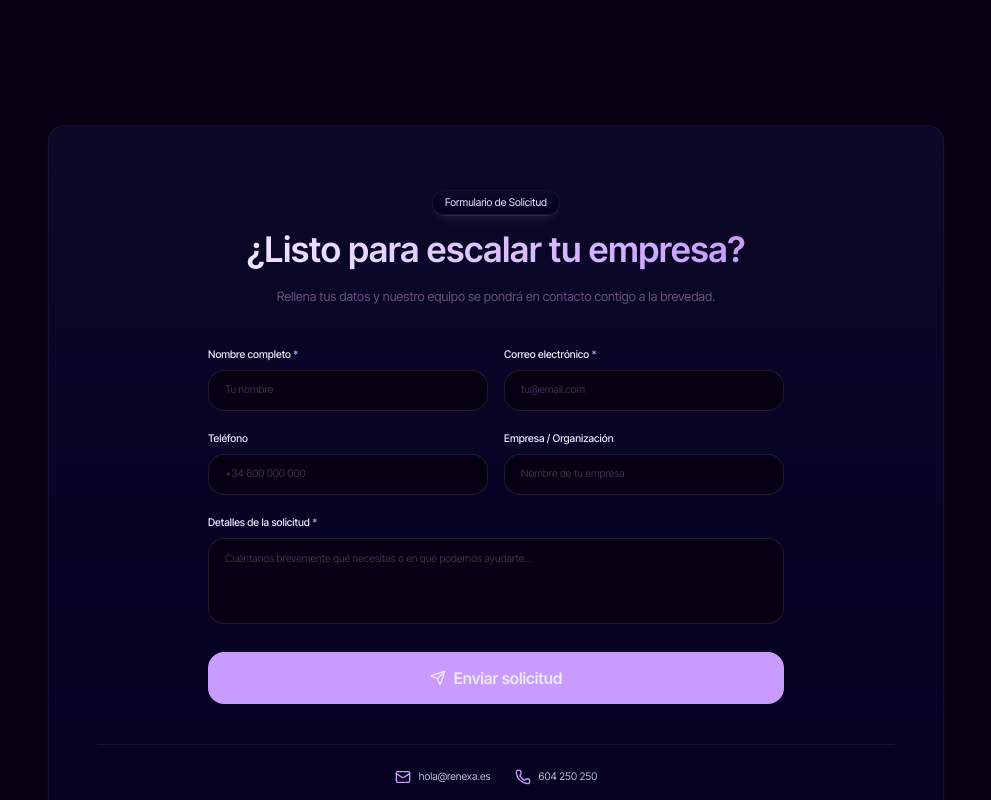
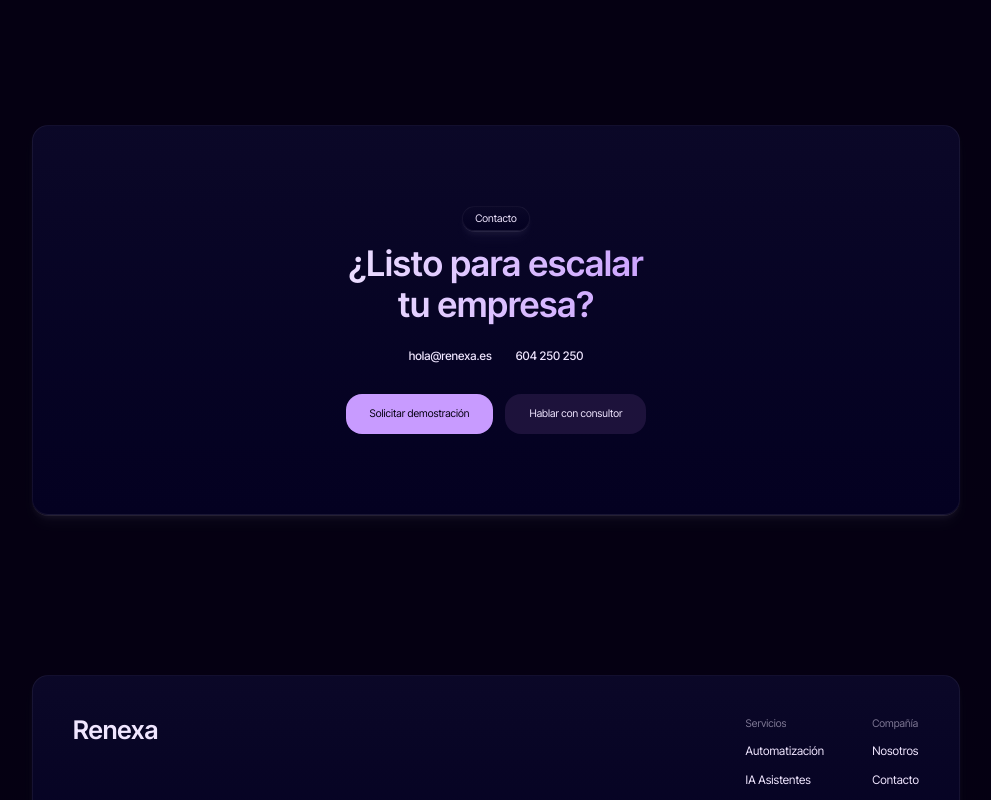
Before and after one commit to dmytro-webild/f5b8d2ee-e764-4972-8cdc-f74a4b5d5199, a React (Vite) app: page / in a window 1280 px wide. Shown: the part 4300-5100 px from the top of the page, without its empty margins (144-1135 px from the left). Built offline with nearby package versions, Linux system fonts and the light colour scheme; a web font is replaced by a local one.

Commit message:
Switch to version 10: modified src/pages/HomePage/sections/Contact.tsx

```diff
--- a/src/pages/HomePage/sections/Contact.tsx
+++ b/src/pages/HomePage/sections/Contact.tsx
@@ -1,180 +1,50 @@
 /* eslint-disable */
 // @ts-nocheck — generated by catalog-eject; runtime-correct but TS strict-mode false-positives on inlined catalog body
-import { useState } from "react";
 import ScrollReveal from "@/components/ui/ScrollReveal";
 import TextAnimation from "@/components/ui/TextAnimation";
-import { Mail, Phone, Send, Check } from "lucide-react";
+import Button from "@/components/ui/Button";
+
+const primaryButton = {
+  text: "Solicitar demostración",
+  href: "#contact"
+};
+const secondaryButton = {
+  text: "Hablar con consultor",
+  href: "#contact"
+};
 
 const ContactInline = () => {
-  const [formData, setFormData] = useState({
-    nombre: "",
-    email: "",
-    telefono: "",
-    empresa: "",
-    mensaje: ""
-  });
-  const [submitted, setSubmitted] = useState(false);
-
-  const handleChange = (e) => {
-    setFormData({ ...formData, [e.target.name]: e.target.value });
-  };
-
-  const handleSubmit = (e) => {
-    e.preventDefault();
-    const subject = encodeURIComponent(`Nueva solicitud de información de ${formData.nombre}`);
-    const body = encodeURIComponent(
-      `Nombre: ${formData.nombre}\n` +
-      `Email: ${formData.email}\n` +
-      `Teléfono: ${formData.telefono}\n` +
-      `Empresa: ${formData.empresa}\n\n` +
-      `Mensaje:\n${formData.mensaje}`
-    );
-    window.location.href = `mailto:hola@renexa.es?subject=${subject}&body=${body}`;
-    setSubmitted(true);
-  };
-
   return (
     <section aria-label="Contact section" className="py-20">
       <div className="w-content-width mx-auto">
         <ScrollReveal variant="slide-up">
-          <div className="flex flex-col items-center gap-8 md:gap-10 py-16 px-6 md:px-12 rounded card max-w-4xl mx-auto">
-            <div className="flex flex-col items-center gap-2 text-center max-w-2xl">
+          <div className="flex flex-col items-center gap-8 md:gap-10 py-20 px-8 rounded card">
+            <div className="flex flex-col items-center gap-2">
               <div className="px-3 py-1 mb-1 text-sm card rounded w-fit">
-                <p className="text-foreground">Formulario de Solicitud</p>
+                <p>{"Contacto"}</p>
               </div>
 
               <TextAnimation
-                text="¿Listo para escalar tu empresa?"
-                variant="slide-up"
+                text={"¿Listo para escalar tu empresa?"}
+                variant={"slide-up"}
                 gradientText={true}
                 tag="h2"
-                className="text-4xl md:text-5xl font-semibold text-center leading-tight text-balance"
+                className="md:max-w-8/10 text-5xl 2xl:text-6xl leading-[1.15] font-semibold text-center text-balance"
               />
 
-              <p className="text-accent text-base md:text-lg mt-2">
-                Rellena tus datos y nuestro equipo se pondrá en contacto contigo a la brevedad.
-              </p>
-            </div>
+              <div className="flex flex-col sm:flex-row items-center gap-6 mt-4 mb-2 text-foreground">
+                <a href="mailto:hola@renexa.es" className="flex items-center gap-2 hover:text-primary-cta transition-colors text-base font-medium">
+                  <span>hola@renexa.es</span>
+                </a>
+                <a href="tel:+34604250250" className="flex items-center gap-2 hover:text-primary-cta transition-colors text-base font-medium">
+                  <span>604 250 250</span>
+                </a>
+              </div>
 
-            {submitted ? (
-              <div className="w-full max-w-xl p-8 rounded card flex flex-col items-center text-center gap-4">
-                <div className="w-12 h-12 rounded-full bg-primary-cta/20 text-primary-cta flex items-center justify-center">
-                  <Check className="w-6 h-6" />
-                </div>
-                <h3 className="text-2xl font-bold text-foreground">¡Solicitud enviada!</h3>
-                <p className="text-accent text-sm md:text-base">
-                  Se ha preparado el mensaje para ser enviado a <strong>hola@renexa.es</strong>. Si no se abrió automáticamente tu cliente de correo, puedes escribirnos directamente.
-                </p>
-                <button
-                  onClick={() => setSubmitted(false)}
-                  className="mt-2 text-sm text-primary-cta hover:underline font-medium cursor-pointer"
-                >
-                  Enviar otra solicitud
-                </button>
+              <div className="flex flex-wrap justify-center gap-3 mt-2 md:mt-3">
+                <Button text={primaryButton.text} href="mailto:hola@renexa.es" variant="primary" />
+                <Button text={secondaryButton.text} href="tel:+34604250250" variant="secondary" animationDelay={0.1} />
               </div>
-            ) : (
-              <form onSubmit={handleSubmit} className="w-full max-w-xl flex flex-col gap-5">
-                <div className="grid grid-cols-1 md:grid-cols-2 gap-4">
-                  <div className="flex flex-col gap-2">
-                    <label htmlFor="nombre" className="text-sm font-medium text-foreground">
-                      Nombre completo <span className="text-primary-cta">*</span>
-                    </label>
-                    <input
-                      type="text"
-                      id="nombre"
-                      name="nombre"
-                      required
-                      placeholder="Tu nombre"
-                      value={formData.nombre}
-                      onChange={handleChange}
-                      className="w-full px-4 py-3 rounded bg-background border border-accent/30 text-foreground placeholder:text-accent/60 focus:outline-none focus:border-primary-cta transition-colors text-sm"
-                    />
-                  </div>
-
-                  <div className="flex flex-col gap-2">
-                    <label htmlFor="email" className="text-sm font-medium text-foreground">
-                      Correo electrónico <span className="text-primary-cta">*</span>
-                    </label>
-                    <input
-                      type="email"
-                      id="email"
-                      name="email"
-                      required
-                      placeholder="tu@email.com"
-                      value={formData.email}
-                      onChange={handleChange}
-                      className="w-full px-4 py-3 rounded bg-background border border-accent/30 text-foreground placeholder:text-accent/60 focus:outline-none focus:border-primary-cta transition-colors text-sm"
-                    />
-                  </div>
-                </div>
-
-                <div className="grid grid-cols-1 md:grid-cols-2 gap-4">
-                  <div className="flex flex-col gap-2">
-                    <label htmlFor="telefono" className="text-sm font-medium text-foreground">
-                      Teléfono
-                    </label>
-                    <input
-                      type="tel"
-                      id="telefono"
-                      name="telefono"
-                      placeholder="+34 600 000 000"
-                      value={formData.telefono}
-                      onChange={handleChange}
-                      className="w-full px-4 py-3 rounded bg-background border border-accent/30 text-foreground placeholder:text-accent/60 focus:outline-none focus:border-primary-cta transition-colors text-sm"
-                    />
-                  </div>
-
-                  <div className="flex flex-col gap-2">
-                    <label htmlFor="empresa" className="text-sm font-medium text-foreground">
-                      Empresa / Organización
-                    </label>
-                    <input
-                      type="text"
-                      id="empresa"
-                      name="empresa"
-                      placeholder="Nombre de tu empresa"
-                      value={formData.empresa}
-                      onChange={handleChange}
-                      className="w-full px-4 py-3 rounded bg-background border border-accent/30 text-foreground placeholder:text-accent/60 focus:outline-none focus:border-primary-cta transition-colors text-sm"
-                    />
-                  </div>
-                </div>
-
-                <div className="flex flex-col gap-2">
-                  <label htmlFor="mensaje" className="text-sm font-medium text-foreground">
-                    Detalles de la solicitud <span className="text-primary-cta">*</span>
-                  </label>
-                  <textarea
-                    id="mensaje"
-                    name="mensaje"
-                    required
-                    rows={4}
-                    placeholder="Cuéntanos brevemente qué necesitas o en qué podemos ayudarte..."
-                    value={formData.mensaje}
-                    onChange={handleChange}
-                    className="w-full px-4 py-3 rounded bg-background border border-accent/30 text-foreground placeholder:text-accent/60 focus:outline-none focus:border-primary-cta transition-colors text-sm resize-none"
-                  />
-                </div>
-
-                <button
-                  type="submit"
-                  className="primary-button flex items-center justify-center gap-2 py-3.5 px-6 rounded font-semibold transition-all hover:opacity-95 cursor-pointer mt-2"
-                >
-                  <Send className="w-4 h-4" />
-                  <span>Enviar solicitud</span>
-                </button>
-              </form>
-            )}
-
-            <div className="flex flex-col sm:flex-row items-center justify-center gap-6 pt-6 border-t border-accent/20 w-full text-foreground/80 text-sm">
-              <a href="mailto:hola@renexa.es" className="flex items-center gap-2 hover:text-primary-cta transition-colors">
-                <Mail className="w-4 h-4 text-primary-cta" />
-                <span>hola@renexa.es</span>
-              </a>
-              <a href="tel:+34604250250" className="flex items-center gap-2 hover:text-primary-cta transition-colors">
-                <Phone className="w-4 h-4 text-primary-cta" />
-                <span>604 250 250</span>
-              </a>
             </div>
           </div>
         </ScrollReveal>
```
